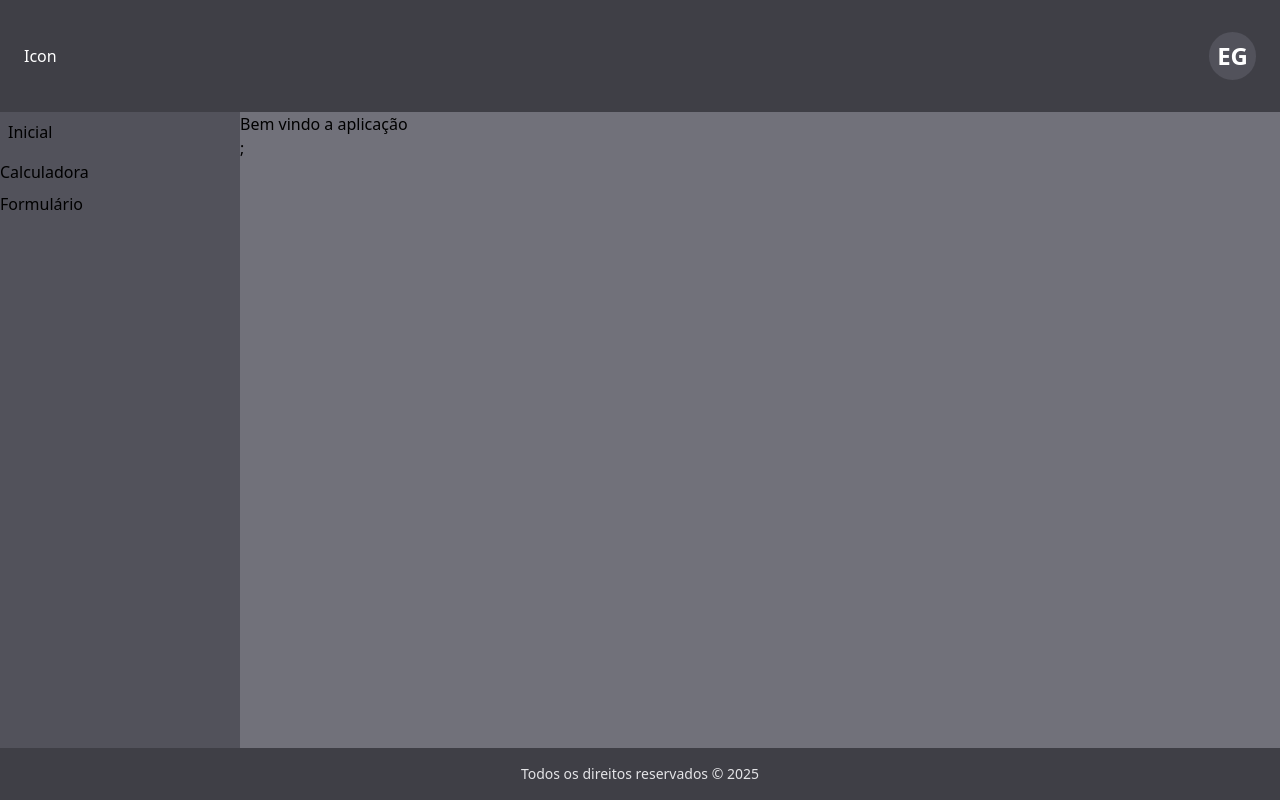
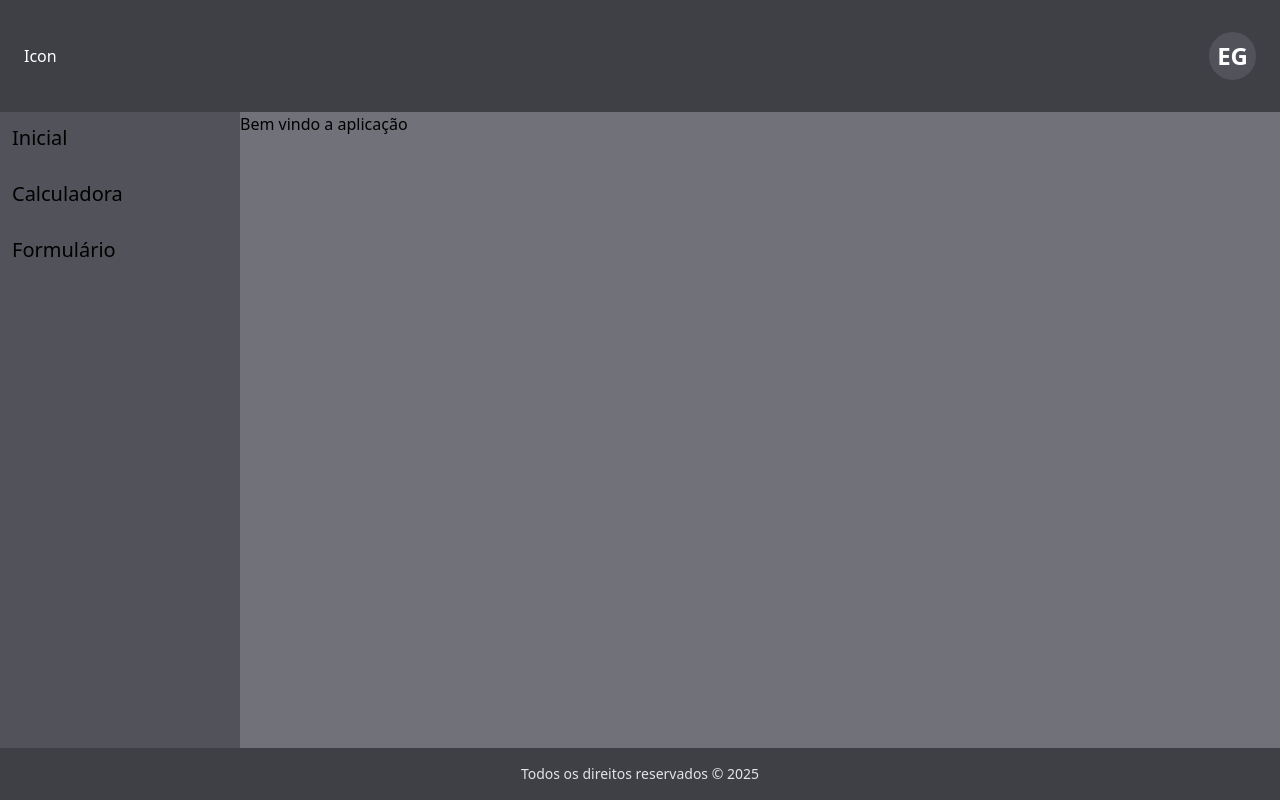
Before and after one commit to EdsonGaspar/essencial-react, a Next.js app: page / in a window 1280 px wide. Built offline with nearby package versions, Linux system fonts and the light colour scheme.

Commit message:
Fix: Resolvindo o problema da configuuração dos links de forma padronizada.

```diff
--- a/src/app/page.tsx
+++ b/src/app/page.tsx
@@ -3,7 +3,7 @@ import Pagina from "@/components/template/pagina";
 export default function Home() {
   return (
     <Pagina>
-      <h1>Bem vindo a aplicação</h1>;
+      <h1>Bem vindo a aplicação</h1>
     </Pagina>
   );
 }
--- a/src/components/aside.tsx
+++ b/src/components/aside.tsx
@@ -1,13 +1,11 @@
-import Link from "next/link";
+import { MenuItems } from "./menu-items";
 
 export function MenuLateral() {
   return (
-    <aside className="w-60 bg-zinc-600 flex flex-col space-y-2">
-      <Link href={"/"} className="p-2 hover:bg-black/10 hover:text-slate-200">
-        Inicial
-      </Link>
-      <Link href={"/calculadora"}>Calculadora</Link>
-      <Link href={"/formulario"}>Formulário</Link>
+    <aside className="w-60 bg-zinc-600 flex flex-col space-y-1">
+      <MenuItems caminho="/" nomeItem="Inicial" />
+      <MenuItems caminho="/calculadora" nomeItem="Calculadora" />
+      <MenuItems caminho="/formulario" nomeItem="Formulário" />
     </aside>
   );
 }
--- /dev/null
+++ b/src/components/menu-items.tsx
@@ -0,0 +1,14 @@
+import Link from "next/link";
+interface MenuItemsProps {
+  nomeItem: string;
+  caminho: string;
+}
+export function MenuItems({ caminho, nomeItem }: MenuItemsProps) {
+  return (
+    <div className="p-3 hover:bg-black/10 hover:text-slate-200">
+      <Link href={caminho} className="text-xl">
+        {nomeItem}
+      </Link>
+    </div>
+  );
+}
```
